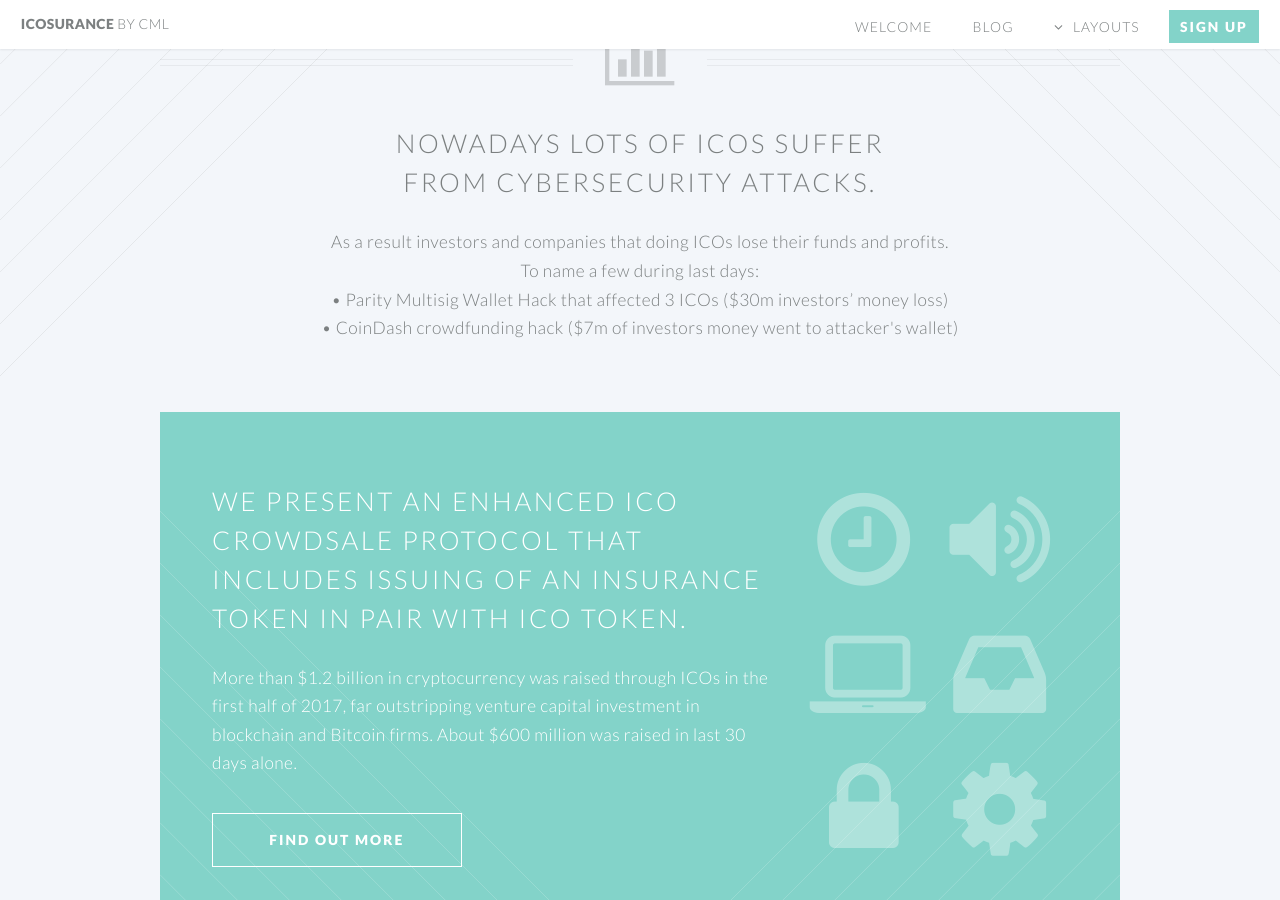
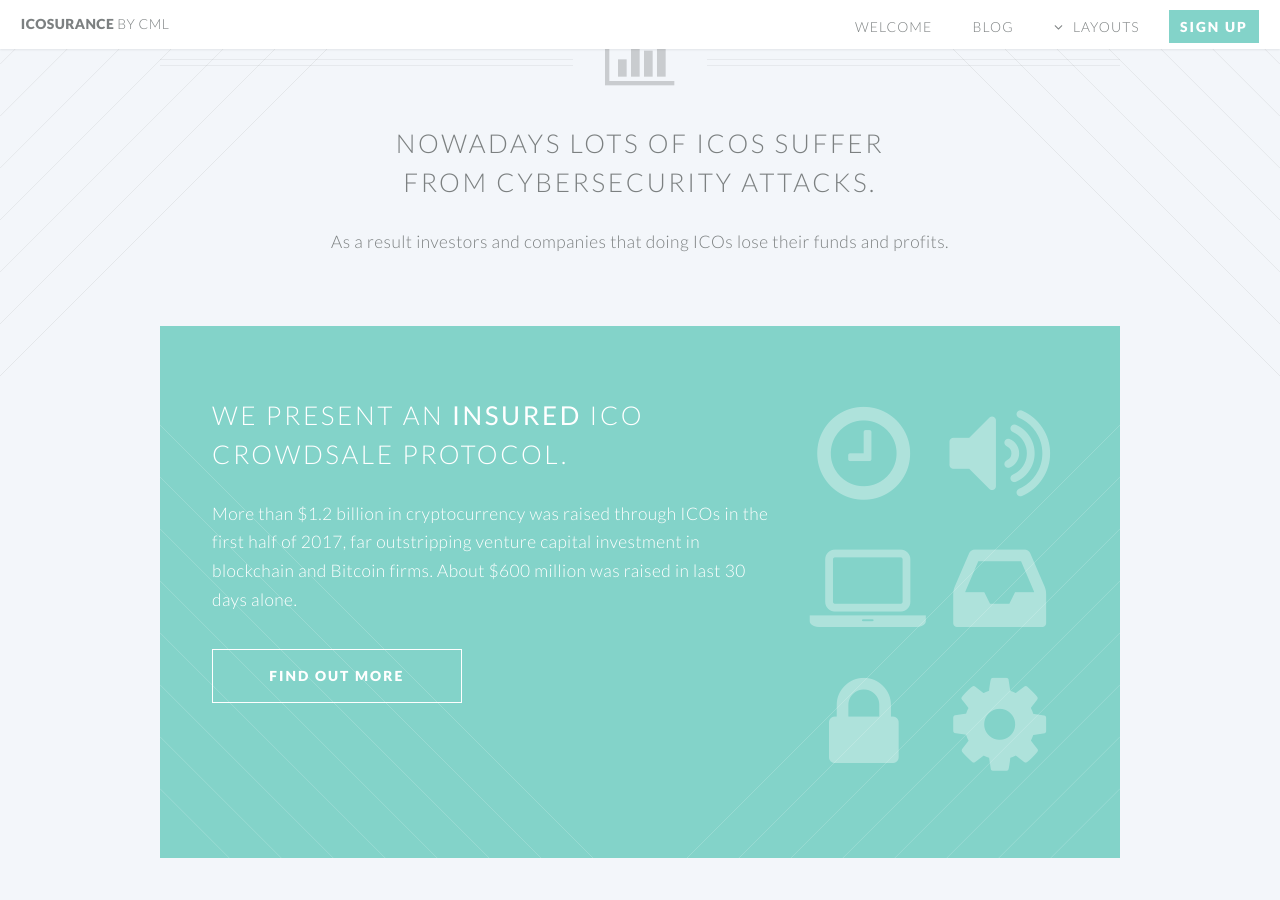
Before and after one commit to ICOsurance/www, a Jekyll site: the page built from index.html, in a window 1280 px wide and 900 px high, scrolled down 629 px. Built offline with Jekyll 4.4.1, drawn with Linux system fonts in a browser that asks for light colours.

Commit message:
text improvements

```diff
--- a/index.html
+++ b/index.html
@@ -7,11 +7,7 @@ layout: landing-page
 				<header class="special container">
 					<span class="icon fa-bar-chart-o"></span>
 					<h2>Nowadays lots of ICOs suffer<br/>from cybersecurity attacks.</h2>
-					<p>As a result investors and companies that doing ICOs lose their funds and profits.<br/>
-						To name a few during last days:<br/>
-						&bullet; Parity Multisig Wallet Hack that affected 3 ICOs ($30m investors’ money loss)<br/>
-						&bullet; CoinDash crowdfunding hack ($7m of investors money went to attacker's wallet)
-					</p>
+					<p>As a result investors and companies that doing ICOs lose their funds and profits.</p>
 				</header>
 
 				<!-- One -->
@@ -20,7 +16,7 @@ layout: landing-page
 							<div class="8u">
 
 								<header>
-									<h2>We present an enhanced ICO crowdsale protocol that includes issuing of an Insurance Token in pair with ICO Token.</h2>
+									<h2>We present an <strong>insured</strong> ICO crowdsale protocol.</h2>
 								</header>
 								<p>More than $1.2 billion in cryptocurrency was raised through ICOs in the first half of 2017, far outstripping venture capital investment in blockchain and Bitcoin firms. About $600 million was raised in last 30 days alone.</p>
 								<footer>
```
